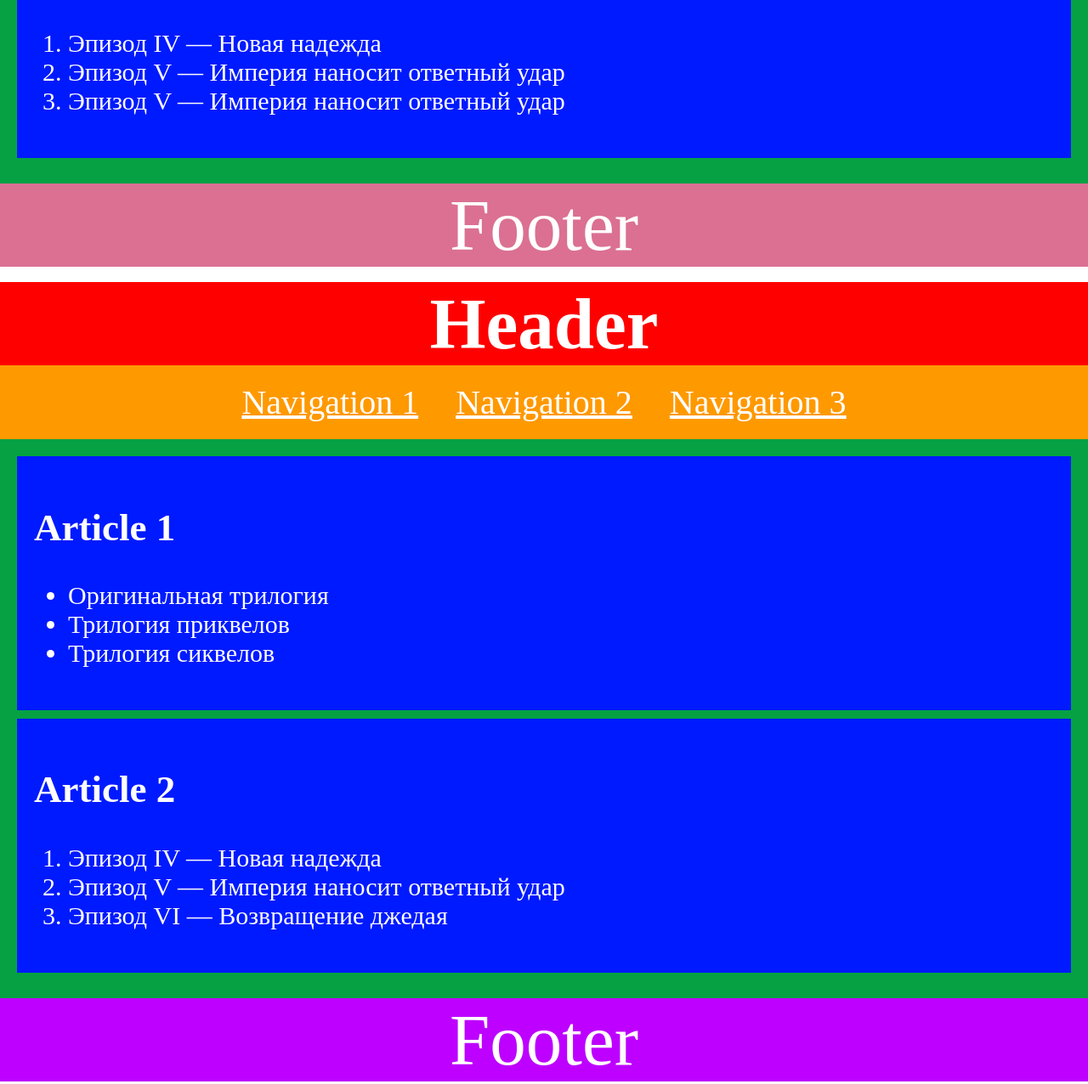
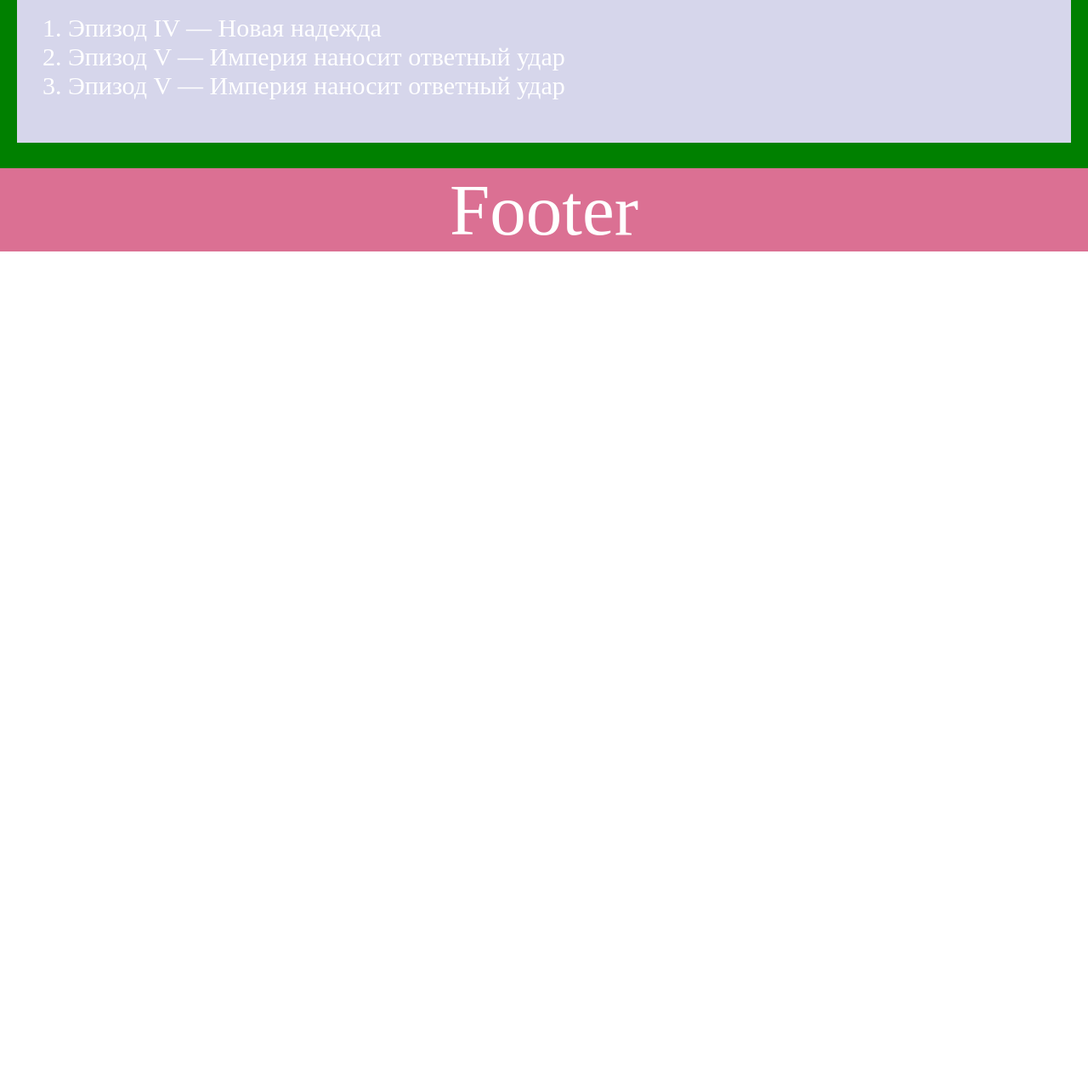
Before and after one commit to js-tasks-ru/htmlcss-20221107_rustam08, a website: page 02-dz0/01-semantic-mockup/solution.html in a window 1280 px wide. Shown: the part 644-1920 px from the top of the page at 85% size. After the commit the page ends 940 px from the top, so only its background shows below. Drawn offline with Linux system fonts and the light colour scheme.

Commit message:
bugFix-2

```diff
--- a/02-dz0/01-semantic-mockup/solution.html
+++ b/02-dz0/01-semantic-mockup/solution.html
@@ -1,6 +1,5 @@
 <!DOCTYPE html>
 <html lang="ru">
-<<<<<<< HEAD
     <!-- Ваше решение -->
     <html lang="en">
     <head>
@@ -42,84 +41,3 @@
     </body>
     </html>
 </html>
-=======
-  <head>
-    <meta charset="utf-8">
-    <title>Семантическая разметка страницы</title>
-    <style>
-      body {
-        color: white;
-        margin: 0;
-      }
-
-      .header {
-        background: #FF0000;
-        text-align: center;
-      }
-
-      .title {
-        font-size: 85px;
-        margin: 0;
-      }
-
-      .navigation {
-        background: #FF9900;
-        padding: 20px;
-      }
-
-      .link {
-        font-size: 40px;
-        color: white;
-        margin-right: 20px;
-      }
-
-      .main {
-        background: #05A143;
-        padding: 20px;
-      }
-
-      .article {
-        background: #001AFF;
-        padding: 20px;
-        font-size: 30px;
-        margin-bottom: 10px;
-      }
-
-      .footer {
-        background: #BD00FF;
-        text-align: center;
-        font-size: 85px;
-      }
-    </style>
-  </head>
-  <body>
-    <header class="header">
-      <h1 class="title">Header</h1>
-      <nav class="navigation">
-        <a class="link" href="#">Navigation 1</a>
-        <a class="link" href="#">Navigation 2</a>
-        <a class="link" href="#">Navigation 3</a>
-      </nav>
-    </header>
-    <main class="main">
-      <article class="article">
-        <h2>Article 1</h2>
-        <ul>
-          <li>Оригинальная трилогия</li>
-          <li>Трилогия приквелов</li>
-          <li>Трилогия сиквелов</li>
-        </ul>
-      </article>
-      <article class="article">
-        <h2>Article 2</h2>
-        <ol>
-          <li>Эпизод IV — Новая надежда</li>
-          <li>Эпизод V — Империя наносит ответный удар	</li>
-          <li>Эпизод VI — Возвращение джедая</li>
-        </ol>
-      </article>
-    </main>
-    <footer class="footer">Footer</footer>
-  </body>
-</html>
->>>>>>> 92045038aa90d259c066956c4a122a33307ae83f
```
